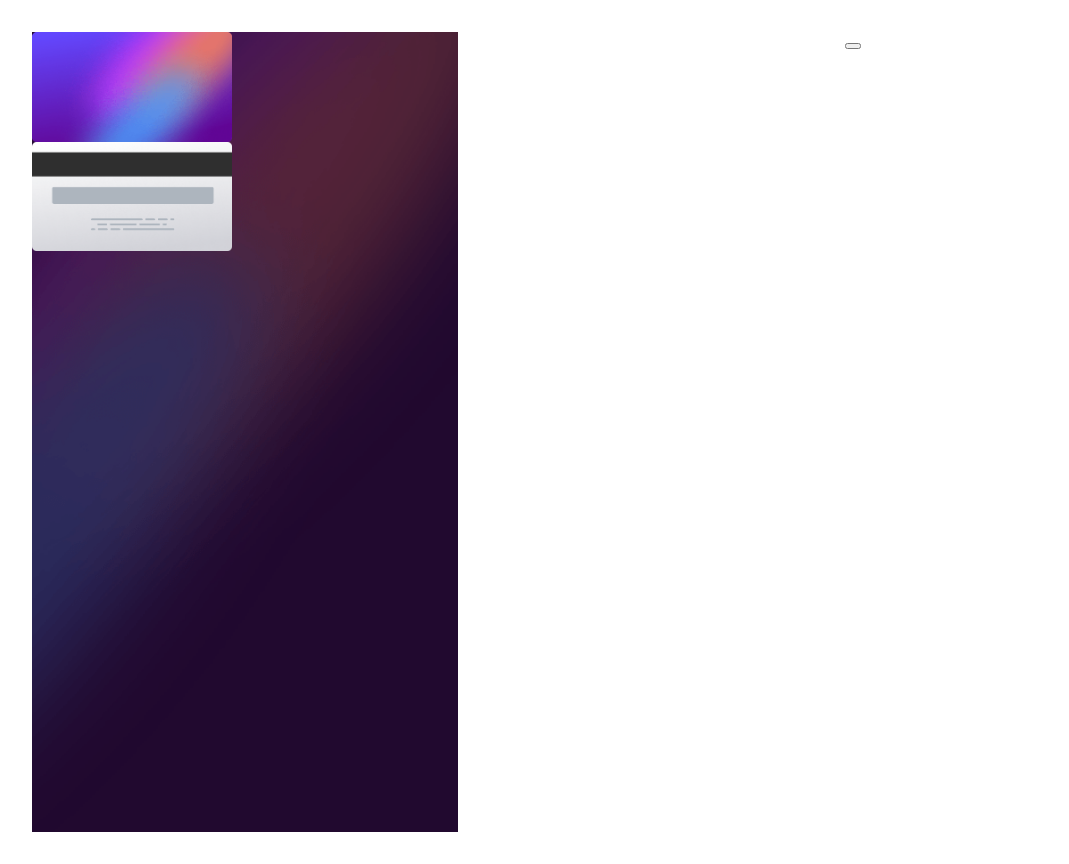
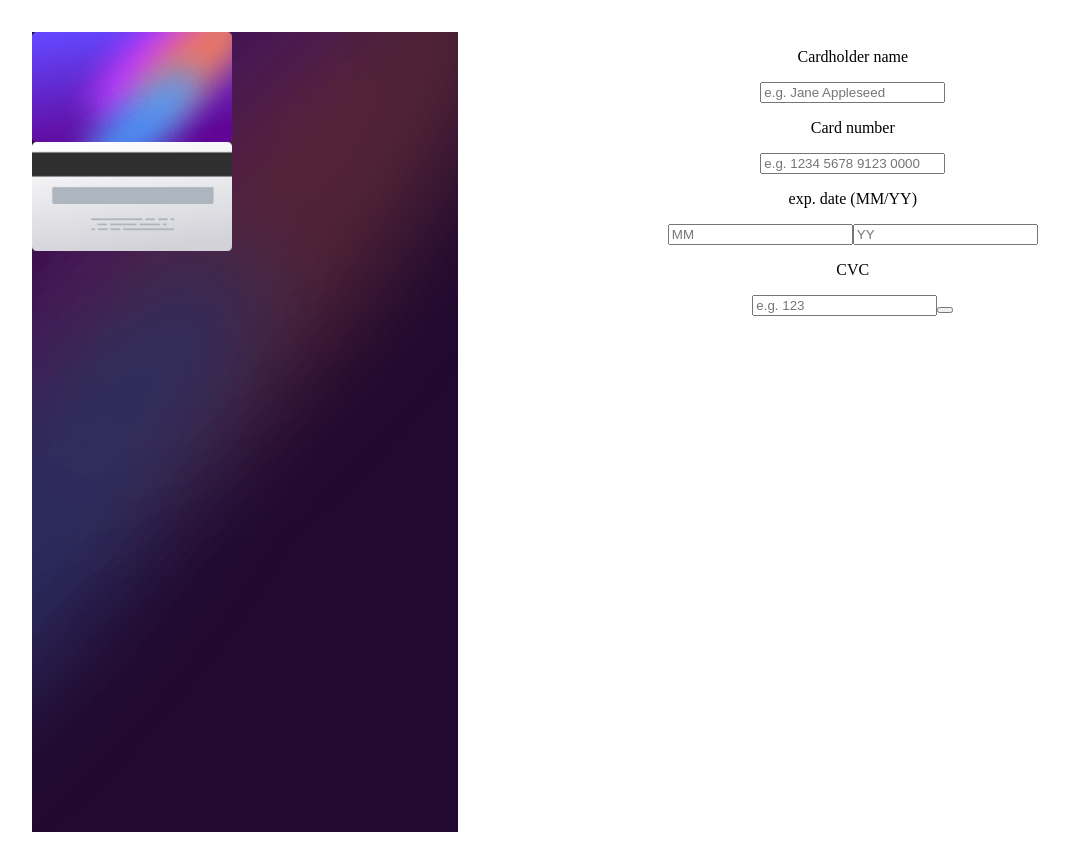
Before and after one commit to Krzyzaniaq/card_details_form, a React (Vite) app: page / in a window 1280 px wide. Shown: the whole page, without its empty margins (0-1069 px from the left). Built offline with nearby package versions, Linux system fonts and the light colour scheme.

Commit message:
Added form HTML in UserDataForm Component

```diff
--- a/src/UserData/UserDataForm.jsx
+++ b/src/UserData/UserDataForm.jsx
@@ -1,3 +1,27 @@
-const UserDataForm = () => {};
+import classes from './UserDataForm.module.css';
+
+const UserDataForm = () => {
+  return (
+    <>
+      <p>Cardholder name</p>
+      <input
+        type="text"
+        id="user-data-name"
+        placeholder="e.g. Jane Appleseed"
+      />
+      <p>Card number</p>
+      <input
+        type="text"
+        id="user-data-number"
+        placeholder="e.g. 1234 5678 9123 0000"
+      />
+      <p>exp. date (MM/YY)</p>
+      <input type="number" id="user-data-month" placeholder="MM" />
+      <input type="number" id="user-data-year" placeholder="YY" />
+      <p>CVC</p>
+      <input type="number" id="user-data-cvc" placeholder="e.g. 123" />
+    </>
+  );
+};
 
 export default UserDataForm;
```
Also changed, not shown: src/UserData/UserDataForm.module.css (added).
